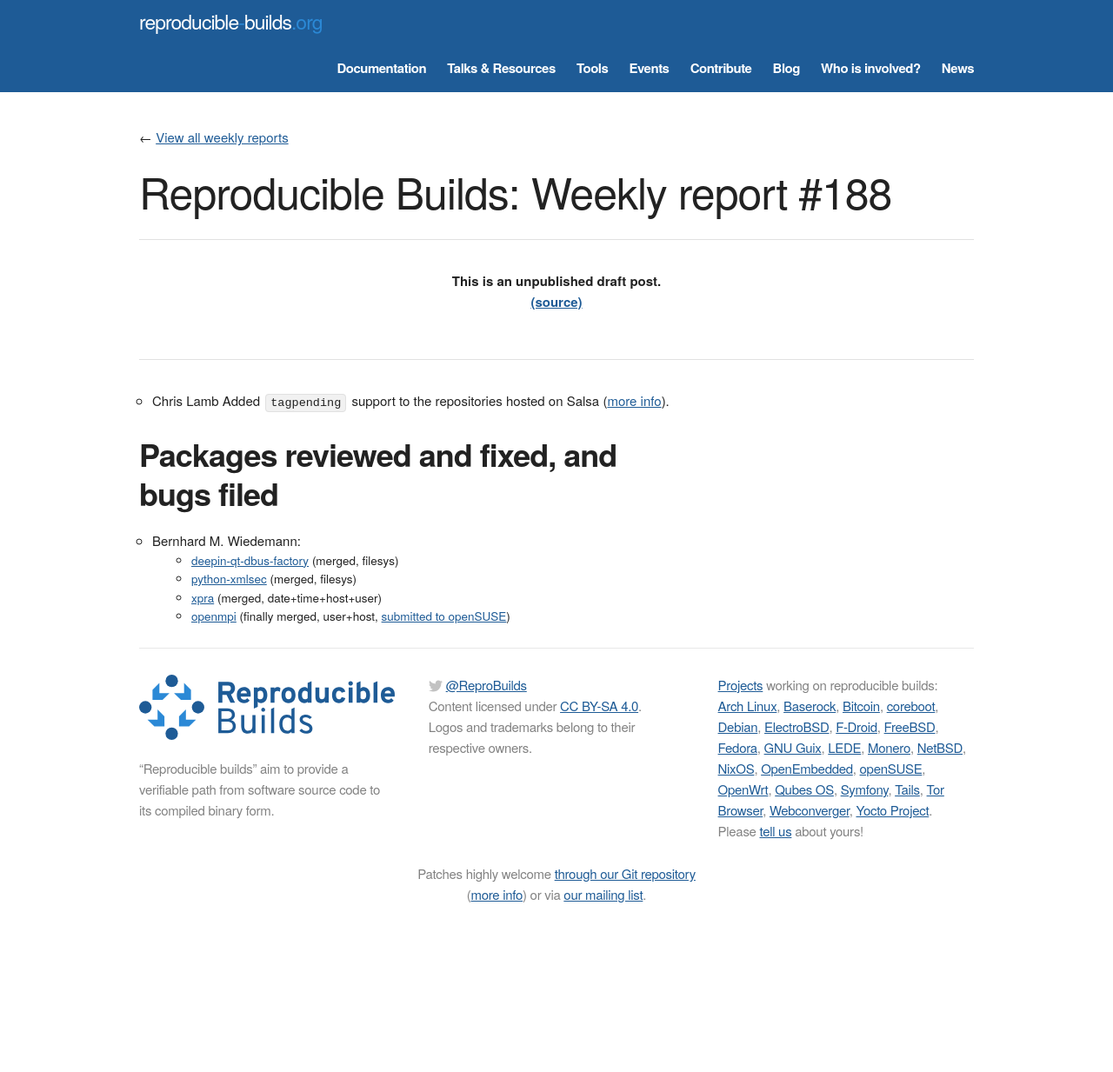
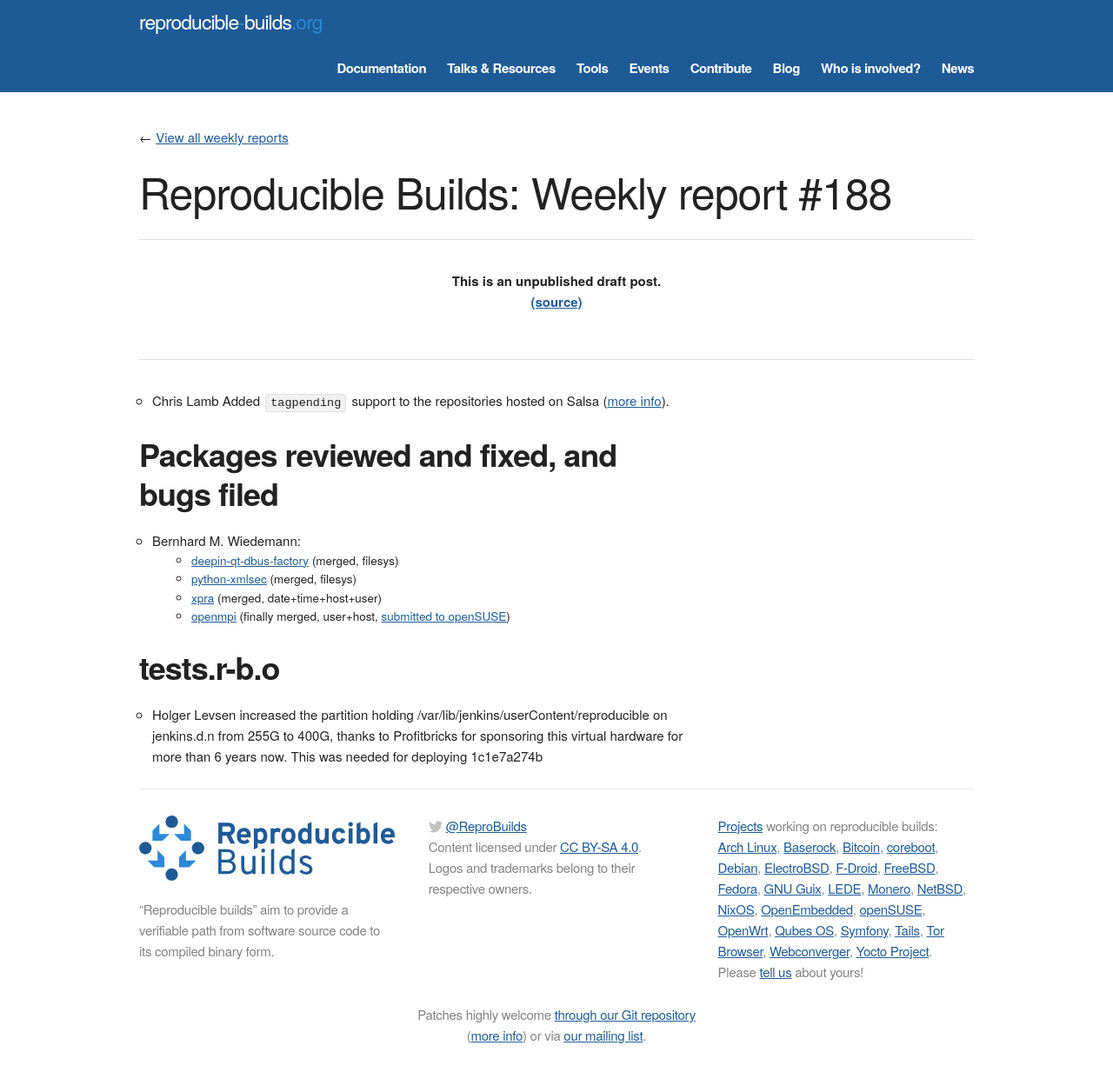
Before and after one commit to prototypefund/reproducible-website, a Jekyll site: the page built from _blog/posts/188.md, in a window 1280 px wide. Shown: the whole page at 87% size. Built offline with Jekyll 4.4.1, drawn with Linux system fonts in a browser that asks for light colours; some web fonts are replaced; before the commit the page ends 1071 px from its top, so only the background shows below that.

Commit message:
188: mention jenkins.d.n disk resizing
Signed-off-by: Holger Levsen <holger@layer-acht.org>

```diff
--- a/_blog/posts/188.md
+++ b/_blog/posts/188.md
@@ -13,3 +13,8 @@
     * [python-xmlsec](https://github.com/mehcode/python-xmlsec/pull/91) (merged, filesys)
     * [xpra](http://xpra.org/trac/ticket/2062) (merged, date+time+host+user)
     * [openmpi](https://github.com/open-mpi/ompi/pull/5653) (finally merged, user+host, [submitted to openSUSE](https://build.opensuse.org/request/show/652140))
+
+
+tests.r-b.o
+-----------
+* Holger Levsen increased the partition holding /var/lib/jenkins/userContent/reproducible on jenkins.d.n from 255G to 400G, thanks to Profitbricks for sponsoring this virtual hardware for more than 6 years now. This was needed for deploying 1c1e7a274b
```
